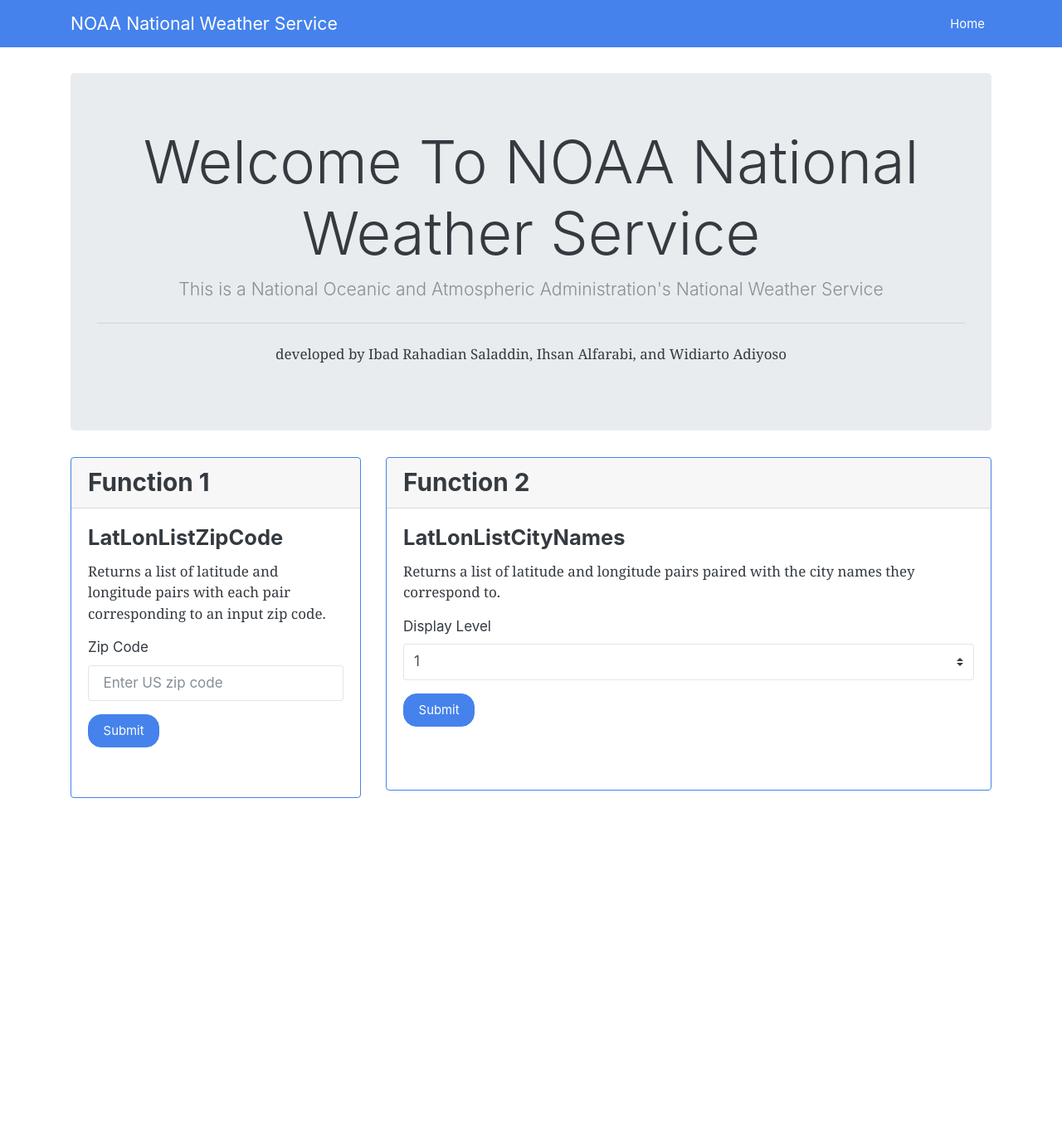
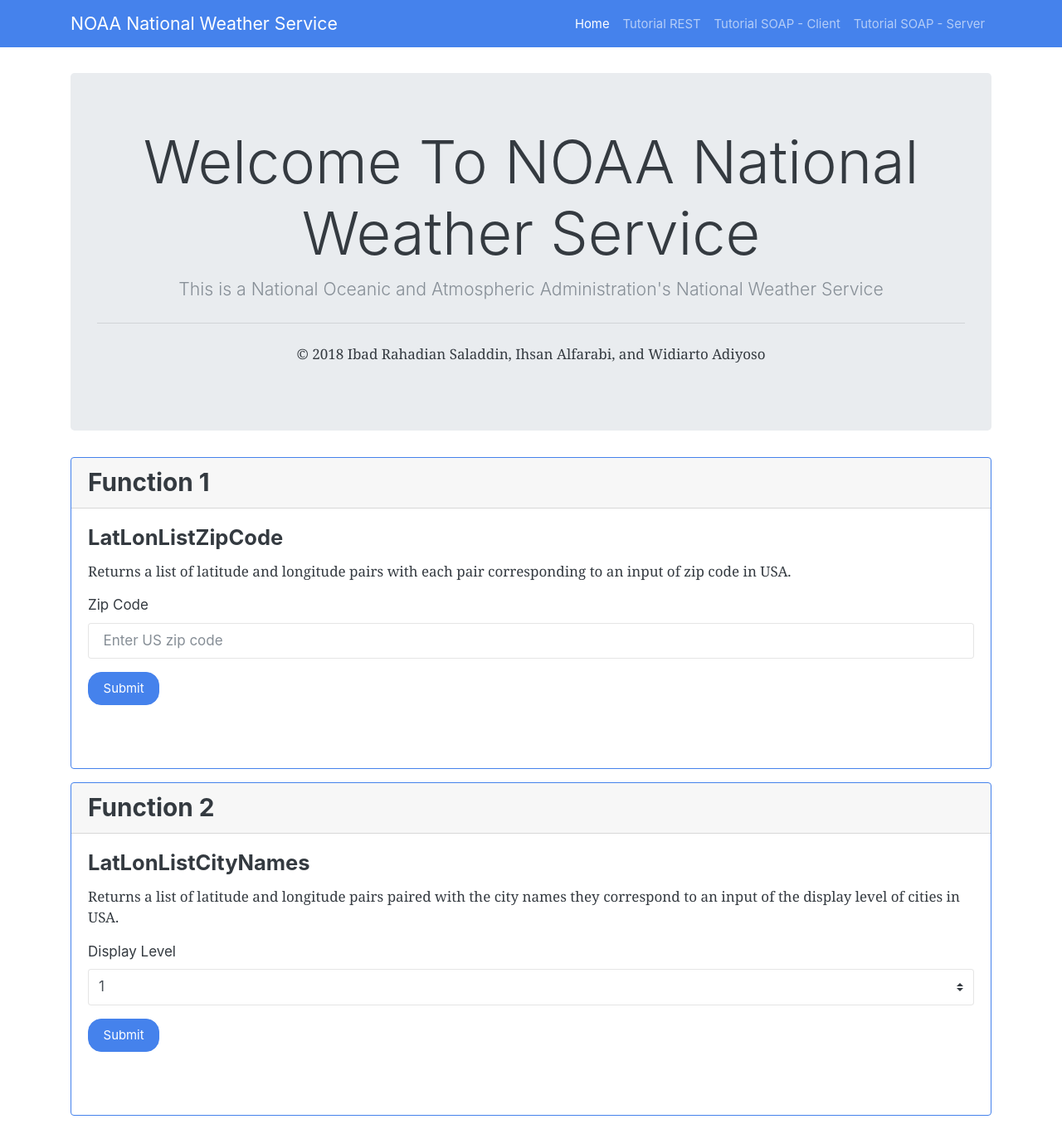
Before and after one commit to ibaadee/eai-tugas3, a PHP site: page /webservice/ in a window 1280 px wide. Shown: the whole page at 83% size. Before the commit the page ends 962 px from the top, so only its background shows below. Run offline with PHP 8.4, Linux system fonts and the light colour scheme.

Commit message:
documentation & final little tweaks

```diff
--- a/client.php
+++ b/client.php
@@ -3,5 +3,3 @@
 // Menyiapkan nusoap dan membuat koneksi dengan server
 require_once('nusoap/lib/nusoap.php');
 $client = new nusoap_client('https://graphical.weather.gov/xml/SOAP_server/ndfdXMLserver.php');
-
-?>
--- a/index.php
+++ b/index.php
@@ -3,8 +3,8 @@
 	<!-- Metadata halaman web -->
 	<meta charset="utf-8">
 	<meta name="viewport" content="width=device-width, initial-scale=1, shrink-to-fit=no">
-	<meta name="description" content="">
-	<meta name="author" content="">
+	<meta name="description" content="Tugas 3 EAI: NOAA SOAP - Kelompok 3">
+	<meta name="author" content="Ibad Rahadian Saladdin, Ihsan Alfarabi, and Widiarto Adiyoso">
 
 	<!-- Memberi title halaman web -->
 	<title>Tugas 3 EAI - Kelompok 3</title>
@@ -43,8 +43,20 @@
 			<div class="collapse navbar-collapse" id="navbarResponsive">
 				<ul class="navbar-nav ml-auto">
 					<li class="nav-item active">
-						<a class="nav-link" href="#">Home
+						<a class="nav-link" href="">Home
 							<span class="sr-only">(current)</span>
+						</a>
+					</li>
+					<li class="nav-item">
+						<a class="nav-link" href="tutorial/rest.php">Tutorial REST
+						</a>
+					</li>
+					<li class="nav-item">
+						<a class="nav-link" href="tutorial/client.php">Tutorial SOAP - Client
+						</a>
+					</li>
+					<li class="nav-item">
+						<a class="nav-link" href="tutorial/server.php">Tutorial SOAP - Server
 						</a>
 					</li>
 				</ul>
@@ -59,17 +71,17 @@
 			<h1 class="display-3">Welcome To NOAA National Weather Service</h1>
 			<p class="lead">This is a National Oceanic and Atmospheric Administration's National Weather Service</p>
 			<hr class="my-4">
-			<p>developed by Ibad Rahadian Saladdin, Ihsan Alfarabi, and Widiarto Adiyoso</p>
+			<p>© 2018 Ibad Rahadian Saladdin, Ihsan Alfarabi, and Widiarto Adiyoso</p>
 		</div>
 		<div class="row">
 
 			<!-- Card Container Function 1 -->
-			<div class="col-lg-4">
+			<div class="col-md-12">
 				<div class="card border-primary mb-3">
 					<h3 class="card-header">Function 1</h3>
 					<div class="card-body">
 						<h4 class="card-title">LatLonListZipCode</h4>
-						<p class="card-text">Returns a list of latitude and longitude pairs with each pair corresponding to an input zip code.</p>
+						<p class="card-text">Returns a list of latitude and longitude pairs with each pair corresponding to an input of zip code in USA.</p>
 						<div class="form-group">
 
 							<!-- Input field untuk memasukkan zip code yang terdapat di USA -->
@@ -80,18 +92,18 @@
 						<button id="button-zip-code" class="btn btn-primary">Submit</button>
 					</div>
 					<div class="card-body">
-						<p id="span-zip-code" style="display: none;"></p>
+						<p id="p-zip-code"></p>
 					</div>
 				</div>
 			</div>
 
 			<!-- Card Container Function 2 -->
-			<div class="col-lg-8">
+			<div class="col-md-12">
 				<div class="card border-primary mb-3">
 					<h3 class="card-header">Function 2</h3>
 					<div class="card-body">
 						<h4 class="card-title">LatLonListCityNames</h4>
-						<p class="card-text">Returns a list of latitude and longitude pairs paired with the city names they correspond to.</p>
+						<p class="card-text">Returns a list of latitude and longitude pairs paired with the city names they correspond to an input of the display level of cities in USA.</p>
 						<div class="form-group">
 
 							<!-- Berisi daftar tingkat kota di USA -->
@@ -129,13 +141,29 @@
 	<!-- Diintegrasikan dengan Card Container Function 1 dan 2 untuk memberikan dynamic output -->
 	<script type="text/javascript">
 		$(document).ready(function(){
-
-			// AJAX untuk Function 1
+		  /**
+		   * Trigger button AJAX untuk Function 1
+		   *
+		   * @param {HTML Tag} button - ID dari button HTML Tag yang mengaktifkan fungsi AJAX.
+		   * @param {HTML Tag Value} input - Nilai dari tag input yang akan diolah.
+		   */
 			$("#button-zip-code").click(function(){
 				let zipCode = $('#zip-code').val();
-				$.get("function1.php",{ q: zipCode }, function(data, status){
+			  /**
+			   * Melakukan pemanggilan AJAX pada file function1.php dengan method GET.
+			   * Pemanggilan AJAX menghasilkan string berdasarkan zip code yang dimasukkan.
+			   * Jika string yang di-parse menjadi JSON object bertipe object, maka ini mengindikasikan
+			   * 	bahwa terjadi error dari input yang dimasukkan.
+			   * Jika tidak, hasil tersebut dimasukkan ke dalam tag HTML yang digunakan untuk menampilkan
+			   * 	hasil dari pemanggilan AJAX.
+			   *
+			   * @param {String} q - Parameter AJAX GET dalam bentuk Zip Code dari input tag sebelumnya.
+			   * @return {String} data - Hasil dari pemanggilan AJAX berupa string.
+			   * @return {String} status - Status keberhasilan pemanggilan ajax.
+			   */
+				$.get("function1.php", { q: zipCode }, function(data, status){
 					let parsed = JSON.parse(data);
-					let resultTag = $('#span-zip-code');
+					let resultTag = $('#p-zip-code');
 					let defaultClass = 'text-center';
 					if(typeof parsed === 'object') {
 						resultTag.removeClass().addClass(defaultClass + ' text-danger');
@@ -144,14 +172,29 @@
 						resultTag.removeClass().addClass(defaultClass + ' text-primary');
 						resultTag.text("Latitude,Longitude: " + parsed);
 					}
-					resultTag.show();
+					// resultTag.show();
 				});
 			});
 
-			// AJAX untuk Function 2
+		  /**
+		   * Trigger button AJAX untuk Function 2
+		   *
+		   * @param {HTML Tag} button - ID dari button HTML Tag yang mengaktifkan fungsi AJAX.
+		   * @param {HTML Tag Value} select - Nilai dari tag select yang akan diolah.
+		   */
 			$("#button-display-level").click(function(){
 				let displayLevel = $('#display-level').val();
-				$.get("function2.php",{ q: displayLevel }, function(dataAjax, status){
+			  /**
+			   * Melakukan pemanggilan AJAX pada file function2.php dengan method GET.
+			   * Pemanggilan AJAX menghasilkan string berdasarkan display level yang dipilih.
+			   * Hasil dari pemanggilan AJAX kemudian di-populate ke dalam table menggunakan
+			   * 	plugin DataTables.
+			   *
+			   * @param {String} q - Parameter AJAX GET dalam bentuk Display Level dari select tag sebelumnya.
+			   * @return {int} data - Hasil dari pemanggilan AJAX berupa integer.
+			   * @return {String} status - Status keberhasilan pemanggilan ajax.
+			   */
+				$.get("function2.php", { q: displayLevel }, function(dataAjax, status){
 					let data = JSON.parse(dataAjax);
 					if ($.fn.DataTable.isDataTable('#displayLevelTable')) {
 						$('#displayLevelTable').DataTable().clear().destroy();
```
Also changed, not shown: function1.php (+8 -3 lines), function2.php (+16 -3 lines).
